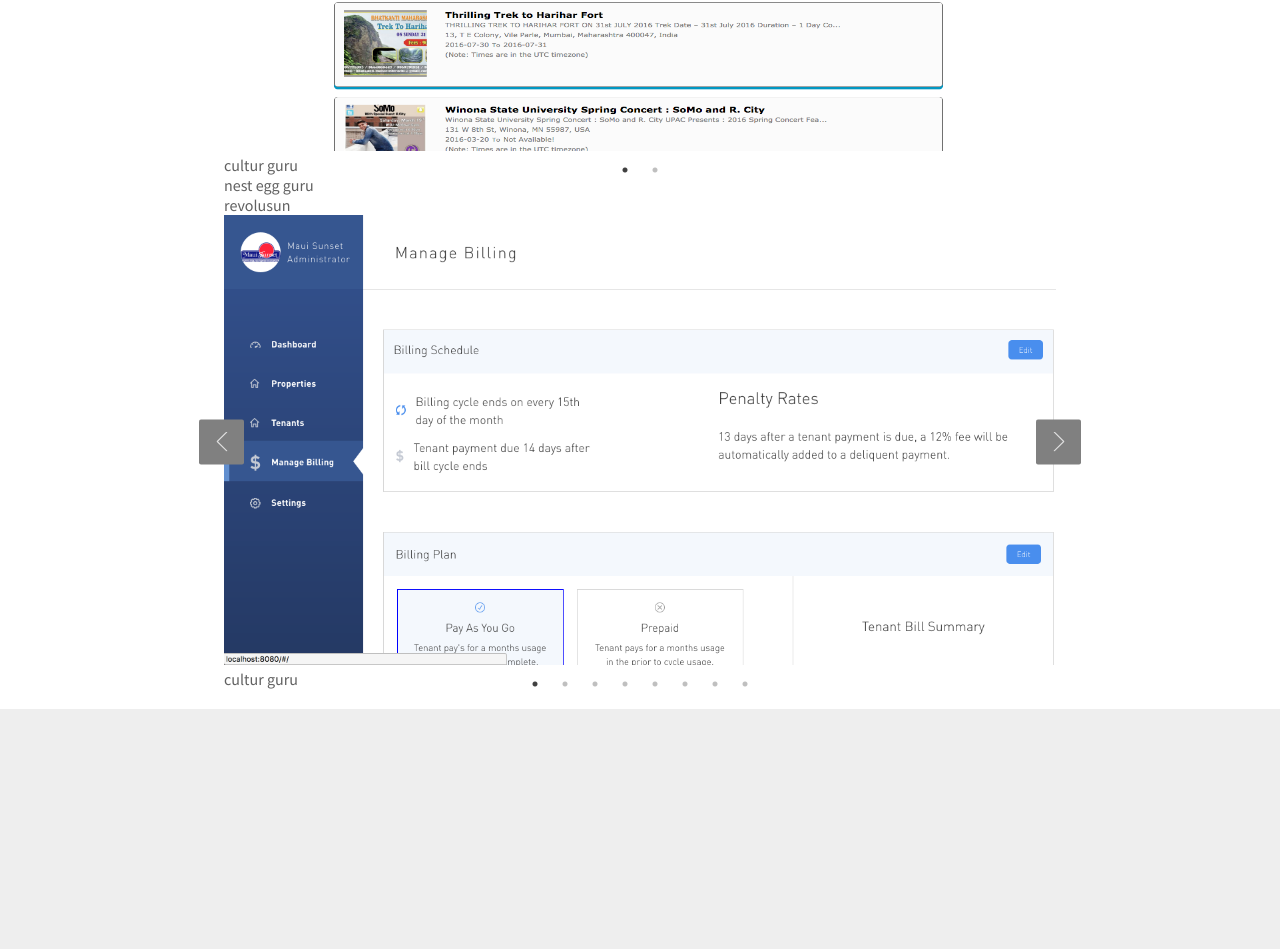
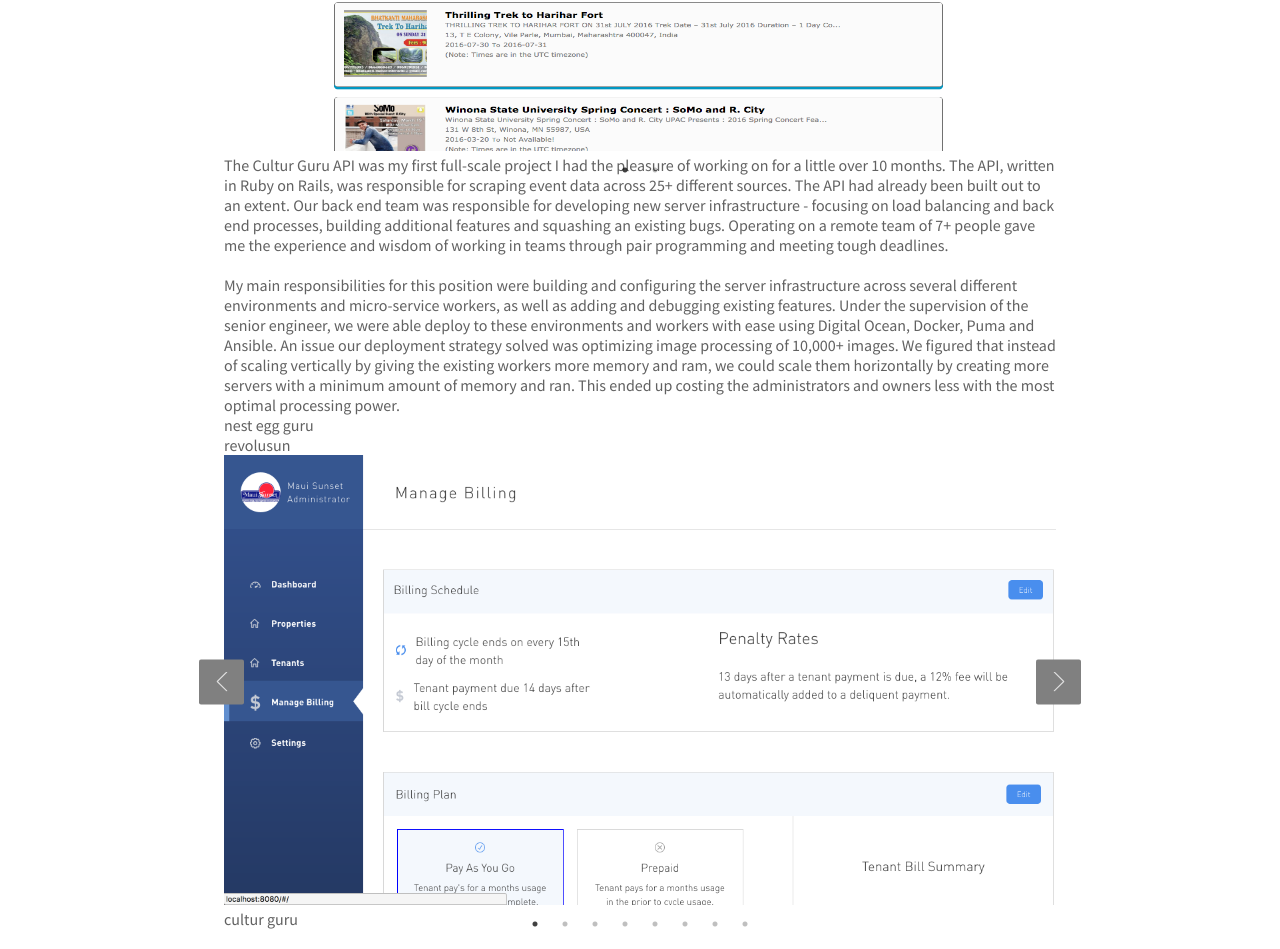
Before and after one commit to NigelEarle/portfolio, a React (Create React App) app: page / in a window 1280 px wide. Shown: the part 1051-2000 px from the top of the page. Before the commit the page ends 1760 px from the top, so only its background shows below. Built offline with nearby package versions, Linux system fonts and the light colour scheme.

Commit message:
add work ex

```diff
--- a/src/components/BluePlanetWork.js
+++ b/src/components/BluePlanetWork.js
@@ -29,7 +29,6 @@
           <div className="item"><img src={BLUEPLANET_6} alt="work"/></div>
           <div className="item"><img src={BLUEPLANET_7} alt="work"/></div>
           <div className="item"><img src={BLUEPLANET_8} alt="work"/></div>
-
         </Slider>
         <p>cultur guru</p>
       </li>
--- a/src/components/CulturWork.js
+++ b/src/components/CulturWork.js
@@ -18,7 +18,30 @@
           <div className="item"><img src={CULTUR_1} alt="work"/></div>
           <div className="item"><img src={CULTUR_2} alt="work"/></div>
         </Slider>
-        <p>cultur guru</p>
+        <div className="experience">
+          <p>
+            The Cultur Guru API was my first full-scale project I had the pleasure of working
+            on for a little over 10 months. The API, written in Ruby on Rails, was responsible
+            for scraping event data across 25+ different sources. The API had already been
+            built out to an extent. Our back end team was responsible for developing new
+            server infrastructure - focusing on load balancing and back end processes, building
+            additional features and squashing an existing bugs. Operating on a remote team of 7+
+            people gave me the experience and wisdom of working in teams through pair programming
+            and meeting tough deadlines.
+          </p>
+          <br/>
+          <p>
+            My main responsibilities for this position were building and configuring the server
+            infrastructure across several different environments and micro-service workers, as
+            well as adding and debugging existing features. Under the supervision of the senior
+            engineer, we were able deploy to these environments and workers with ease using Digital
+            Ocean, Docker, Puma and Ansible. An issue our deployment strategy solved was optimizing
+            image processing of 10,000+ images. We figured that instead of scaling vertically by
+            giving the existing workers more memory and ram, we could scale them horizontally by
+            creating more servers with a minimum amount of memory and ran. This ended up costing the
+            administrators and owners less with the most optimal processing power.
+          </p>
+        </div>
       </li>
     );
   }
```
